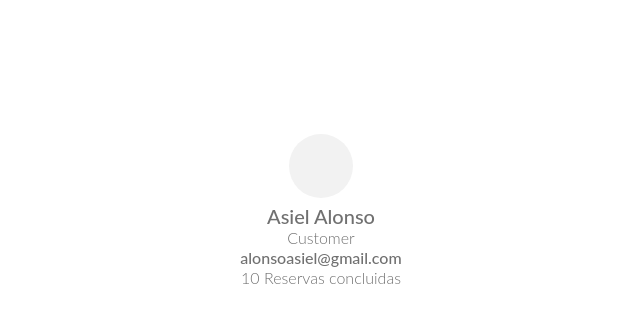
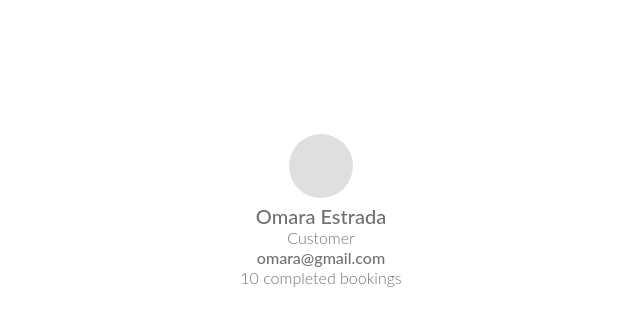
Before and after one commit to OmaritoAtPoly/musala-client, a React (Create React App) app: page / in a window 1280 px wide. Shown: the top 326 px of the page, without its empty margins (319-959 px from the left). Built offline with nearby package versions, Linux system fonts and the light colour scheme.

Commit message:
create getMockUser function

```diff
--- /dev/null
+++ b/src/domain/user/component/ProfileView.tsx
@@ -0,0 +1,42 @@
+import React from 'react'
+import { makeStyles } from '@material-ui/styles';
+import customTheme from '../../../theme';
+import { Typography } from '@material-ui/core';
+
+interface Props {
+    name: string;
+    role: string;
+    email: string;
+    bookingAmount: number;
+}
+
+const ProfileView = ({ name, role, email, bookingAmount }: Props) => {
+    const classes = useStyles()
+    return (
+        <div className={classes.container} >
+            <div className={classes.avatar} />
+            <Typography variant={'h4'} color={'textPrimary'} > {name}</Typography>
+            <Typography variant={'body1'} color={'textPrimary'} > {role} </Typography>
+            <Typography variant={'h5'} color={'textPrimary'} > {email} </Typography>
+            <Typography variant={'body1'} color={'textPrimary'} > {`${bookingAmount} completed bookings `} </Typography>
+        </div>
+    )
+}
+
+export default ProfileView
+
+const useStyles = makeStyles({
+    container: {
+        marginTop: customTheme.spacing.margin.m10,
+        display: 'flex',
+        flexDirection: 'column',
+        alignItems: 'center'
+    },
+    avatar: {
+        width: '4rem',
+        height: '4rem',
+        margin: customTheme.spacing.margin.smaller,
+        borderRadius: '50%',
+        backgroundColor: customTheme.color.grayLight2
+    }
+});
--- a/src/domain/user/container/Profile.tsx
+++ b/src/domain/user/container/Profile.tsx
@@ -1,34 +1,9 @@
-import React from 'react'
-import { makeStyles } from '@material-ui/styles';
-import { customTheme } from '../../../theme'
-import { Typography } from '@material-ui/core';
+import React from 'react';
+import ProfileView from '../component/ProfileView';
+import { getMockUser } from '../../../utils/mockDatas';
 
 const Profile = () => {
-    const classes = useStyles()
-    return (
-        <div className={classes.container} >
-            <div className={classes.avatar} />
-            <Typography variant={'h4'} color={'textPrimary'} > Asiel Alonso </Typography>
-            <Typography variant={'body1'} color={'textPrimary'} > Customer </Typography>
-            <Typography variant={'h5'} color={'textPrimary'} > alonsoasiel@gmail.com </Typography>
-            <Typography variant={'body1'} color={'textPrimary'} > 10 Reservas concluidas </Typography>
-        </div>
-    )
+    const mockUser = getMockUser()
+    return <ProfileView {...mockUser} />
 }
 export default Profile
-
-const useStyles = makeStyles({
-    container: {
-        marginTop: customTheme.spacing.margin.m10,
-        display: 'flex',
-        flexDirection: 'column',
-        alignItems: 'center'
-    },
-    avatar: {
-        width: '4rem',
-        height: '4rem',
-        margin: customTheme.spacing.margin.smaller,
-        borderRadius: '50%',
-        backgroundColor: customTheme.color.grayLight1
-    }
-});
--- /dev/null
+++ b/src/utils/mockDatas.ts
@@ -0,0 +1,9 @@
+
+export const getMockUser = () => {
+    return {
+        name: 'Omara Estrada',
+        role: 'Customer',
+        email: 'omara@gmail.com',
+        bookingAmount: 10
+    }
+}
```
